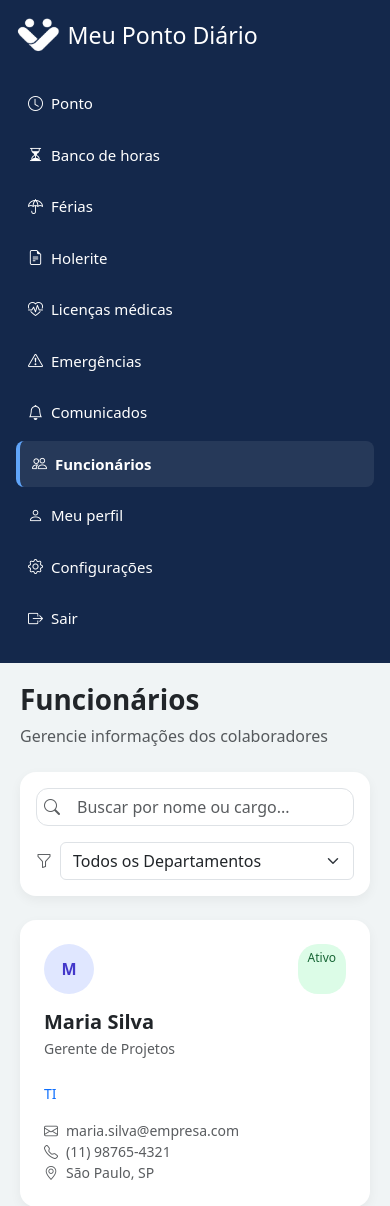
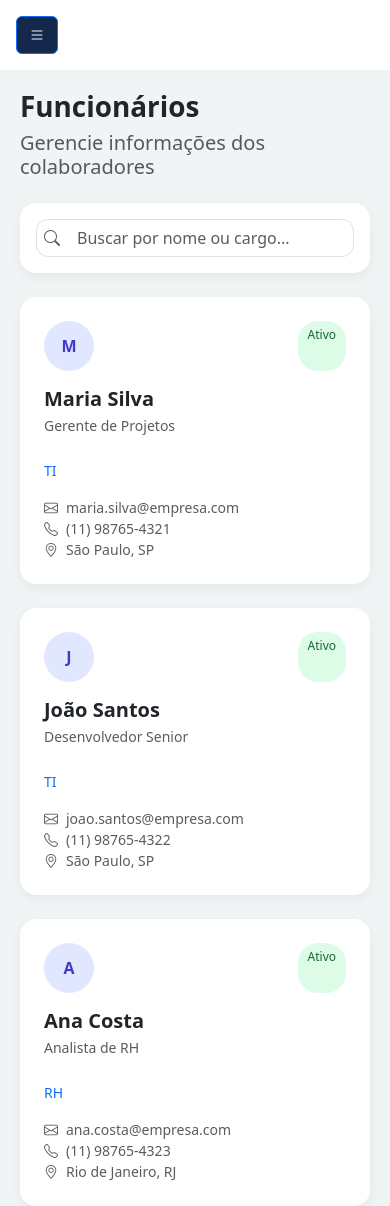
Before and after one commit to laurabrazmarquesxavier3a2/Meu-Ponto-Diario, a PHP site: page /funcionarios.php in a window 390 px wide. Shown: the top 1206 px of the page. Run offline with PHP 8.4, Linux system fonts and the light colour scheme.

Commit message:
mudei coisas

```diff
--- a/comunicados.php
+++ b/comunicados.php
@@ -95,7 +95,8 @@ $normais = array_filter($comunicados, fn($c) => !$c['fixado']);
     <div class="d-flex justify-content-between align-items-center mb-4">
         <div>
             <h1 class="fw-bold">Comunicados</h1>
-            <p class="text-muted">Avisos importantes para os funcionários</p>
+            <h5 class="text-muted mb-4">Avisos importantes para os funcionários</h5>
+            <p class="text-muted"></p>
         </div>
 
         <button class="btn btn-primary px-4 py-2">
--- a/configuracao.php
+++ b/configuracao.php
@@ -109,8 +109,6 @@
             </div>
         </div>
 
-        </div>
-
         <!-- APARÊNCIA -->
         <div class="col-md-6">
             <div class="card card-dashboard p-4 h-100">
--- a/css/style.css
+++ b/css/style.css
@@ -2,7 +2,7 @@ body {
   background-color: #D6DDDE;
 }
 
-/* SIDEBAR FIXA */
+/* SIDEBAR */
 .sidebar {
   position: fixed;
   top: 0;
@@ -14,6 +14,8 @@ body {
   display: flex;
   flex-direction: column;
   padding: 20px 10px;
+  transition: 0.3s;
+  z-index: 1000;
 }
 
 /* CONTEÚDO */
@@ -22,6 +24,7 @@ body {
   padding: 20px;
   background-color: #f0f4f5;
   min-height: 100vh;
+  transition: 0.3s;
 }
 
 /* LINKS */
@@ -43,12 +46,11 @@ body {
   background: rgba(255,255,255,0.1);
 }
 
-/* LINK ATIVO (PÁGINA ATUAL) */
+/* LINK ATIVO */
 .sidebar a.active {
   background: rgba(255, 255, 255, 0.08);
   border-left: 4px solid #60a5fa;
   font-weight: 600;
-  transition: all 0.3s ease;
 }
 
 /* LOGO */
@@ -56,14 +58,47 @@ body {
   height: 40px;
 }
 
+/* OVERLAY (FUNDO ESCURO NO MOBILE) */
+.sidebar-overlay {
+  position: fixed;
+  top: 0;
+  left: 0;
+  width: 100%;
+  height: 100%;
+  background: rgba(0,0,0,0.4);
+  display: none;
+  z-index: 999;
+}
+
+.sidebar-overlay.show {
+  display: block;
+}
+
+/* BOTÃO HAMBURGUER */
+#btnSidebar {
+  display: none;
+  background-color: #14284b;
+}
+
 /* RESPONSIVO */
 @media (max-width: 768px) {
-  .sidebar {
-    position: relative;
-    width: 100%;
-    height: auto;
+
+  /* MOSTRA BOTÃO */
+  #btnSidebar {
+    display: block;
   }
 
+  /* ESCONDE SIDEBAR */
+  .sidebar {
+    left: -250px;
+  }
+
+  /* QUANDO ABERTA */
+  .sidebar.show {
+    left: 0;
+  }
+
+  /* CONTEÚDO OCUPA TELA */
   .content {
     margin-left: 0;
   }
--- a/funcionarios.php
+++ b/funcionarios.php
@@ -3,32 +3,40 @@ $funcionarios = [
     ["nome"=>"Maria Silva","cargo"=>"Gerente de Projetos","dep"=>"TI","email"=>"maria.silva@empresa.com","tel"=>"(11) 98765-4321","local"=>"São Paulo, SP","status"=>"Ativo"],
     ["nome"=>"João Santos","cargo"=>"Desenvolvedor Senior","dep"=>"TI","email"=>"joao.santos@empresa.com","tel"=>"(11) 98765-4322","local"=>"São Paulo, SP","status"=>"Ativo"],
     ["nome"=>"Ana Costa","cargo"=>"Analista de RH","dep"=>"RH","email"=>"ana.costa@empresa.com","tel"=>"(11) 98765-4323","local"=>"Rio de Janeiro, RJ","status"=>"Ativo"],
-    ["nome"=>"Pedro Oliveira","cargo"=>"Designer UX/UI","dep"=>"Design","email"=>"pedro.oliveira@empresa.com","tel"=>"(11) 98765-4324","local"=>"São Paulo, SP","status"=>"Férias"],
+    ["nome"=>"Pedro Oliveira","cargo"=>"Designer UX/UI","dep"=>"Design","email"=>"pedro.oliveira@empresa.com","tel"=>"(11) 98765-4324","local"=>"São Paulo, SP","status"=>"Ferias"],
     ["nome"=>"Lucas Ferreira","cargo"=>"Contador","dep"=>"Financeiro","email"=>"lucas.ferreira@empresa.com","tel"=>"(11) 98765-4325","local"=>"Belo Horizonte, MG","status"=>"Ativo"],
-    ["nome"=>"Carla Mendes","cargo"=>"Analista de Marketing","dep"=>"Marketing","email"=>"carla.mendes@empresa.com","tel"=>"(11) 98765-4326","local"=>"São Paulo, SP","status"=>"Licença"],
+    ["nome"=>"Carla Mendes","cargo"=>"Analista de Marketing","dep"=>"Marketing","email"=>"carla.mendes@empresa.com","tel"=>"(11) 98765-4326","local"=>"São Paulo, SP","status"=>"Licenca"],
 ];
+
+/* CONTADORES (igual emergências) */
+$ativos = 0;
+$ferias = 0;
+$licenca = 0;
+
+foreach ($funcionarios as $f) {
+    if ($f['status'] == "Ativo") $ativos++;
+    if ($f['status'] == "Ferias") $ferias++;
+    if ($f['status'] == "Licenca") $licenca++;
+}
 ?>
 
 <!DOCTYPE html>
 <html lang="pt-br">
 <head>
 <meta charset="UTF-8">
+<meta name="viewport" content="width=device-width, initial-scale=1">
 <title>Funcionários</title>
 
 <link rel="stylesheet" href="css/style.css">
-<link href="https://cdn.jsdelivr.net/npm/bootstrap@5.3.2/dist/css/bootstrap.min.css" rel="stylesheet">
+<link href="https://cdn.jsdelivr.net/npm/bootstrap@5.3.3/dist/css/bootstrap.min.css" rel="stylesheet">
 <link href="https://cdn.jsdelivr.net/npm/bootstrap-icons/font/bootstrap-icons.css" rel="stylesheet">
 
 <style>
-
-/* PADRÃO */
 .card-dashboard {
     border-radius: 16px;
     border: none;
     box-shadow: 0 4px 12px rgba(0,0,0,0.05);
 }
-
-/* AVATAR */
 .avatar {
     width: 50px;
     height: 50px;
@@ -40,30 +48,22 @@ $funcionarios = [
     justify-content: center;
     font-weight: bold;
 }
-
-/* STATUS */
 .status {
     padding: 5px 10px;
     border-radius: 20px;
     font-size: 12px;
 }
-
 .ativo { background:#dcfce7; color:#166534; }
 .ferias { background:#fef3c7; color:#92400e; }
 .licenca { background:#fee2e2; color:#991b1b; }
-
-/* INPUT */
 .input-search {
     border-radius: 12px;
     padding-left: 40px;
 }
-
-/* HOVER */
 .card-dashboard:hover {
     transform: translateY(-3px);
     transition: 0.2s;
 }
-
 </style>
 
 </head>
@@ -74,35 +74,22 @@ $funcionarios = [
 
 <div class="content">
 
-    <!-- HEADER -->
     <h1 class="fw-bold">Funcionários</h1>
-    <p class="text-muted mb-4">Gerencie informações dos colaboradores</p>
+    <h5 class="text-muted mb-4">Gerencie informações dos colaboradores</h5>
 
-    <!-- FILTROS -->
+    <!-- FILTROS (mantido igual) -->
     <div class="card card-dashboard p-3 mb-4">
         <div class="row g-3 align-items-center">
 
-            <div class="col-md-8 position-relative">
+            <div class="position-relative">
                 <i class="bi bi-search position-absolute top-50 start-0 translate-middle-y ms-3 text-muted"></i>
                 <input type="text" class="form-control input-search" placeholder="Buscar por nome ou cargo...">
-            </div>
-
-            <div class="col-md-4 d-flex align-items-center gap-2">
-                <i class="bi bi-funnel text-muted"></i>
-                <select class="form-select">
-                    <option>Todos os Departamentos</option>
-                    <option>TI</option>
-                    <option>RH</option>
-                    <option>Design</option>
-                    <option>Financeiro</option>
-                    <option>Marketing</option>
-                </select>
             </div>
 
         </div>
     </div>
 
-    <!-- GRID -->
+    <!-- GRID (mesmo visual) -->
     <div class="row g-4">
 
         <?php foreach($funcionarios as $f): ?>
@@ -116,12 +103,14 @@ $funcionarios = [
                         <?= substr($f['nome'],0,1) ?>
                     </div>
 
-                    <span class="status
-                        <?= $f['status']=="Ativo" ? "ativo" : "" ?>
-                        <?= $f['status']=="Férias" ? "ferias" : "" ?>
-                        <?= $f['status']=="Licença" ? "licenca" : "" ?>">
-                        <?= $f['status'] ?>
-                    </span>
+                    <!-- STATUS COM LÓGICA PADRÃO -->
+                    <?php if ($f['status'] == "Ativo"): ?>
+                        <span class="status ativo">Ativo</span>
+                    <?php elseif ($f['status'] == "Ferias"): ?>
+                        <span class="status ferias">Férias</span>
+                    <?php else: ?>
+                        <span class="status licenca">Licença</span>
+                    <?php endif; ?>
 
                 </div>
 
@@ -130,11 +119,9 @@ $funcionarios = [
                 <small class="text-primary"><?= $f['dep'] ?></small>
 
                 <div class="mt-3 small text-muted">
-
                     <div><i class="bi bi-envelope me-2"></i><?= $f['email'] ?></div>
                     <div><i class="bi bi-telephone me-2"></i><?= $f['tel'] ?></div>
                     <div><i class="bi bi-geo-alt me-2"></i><?= $f['local'] ?></div>
-
                 </div>
 
             </div>
@@ -146,5 +133,7 @@ $funcionarios = [
 
 </div>
 
+<script src="https://cdn.jsdelivr.net/npm/bootstrap@5.3.3/dist/js/bootstrap.bundle.min.js"></script>
+
 </body>
 </html>
--- a/sidebar.php
+++ b/sidebar.php
@@ -2,7 +2,16 @@
 $pagina = basename($_SERVER['PHP_SELF']);
 ?>
 
-<div class="sidebar p-3 fs-5 d-flex flex-column">
+<!-- BOTÃO MOBILE -->
+<button class="btn btn-primary d-md-none m-3" id="btnSidebar">
+    <i class="bi bi-list"></i>
+</button>
+
+<!-- OVERLAY (fundo escuro) -->
+<div class="sidebar-overlay" id="sidebarOverlay"></div>
+
+<!-- SIDEBAR -->
+<div class="sidebar p-3 fs-5 d-flex flex-column" id="sidebar">
 
     <!-- TOPO -->
     <div>
@@ -60,5 +69,21 @@ $pagina = basename($_SERVER['PHP_SELF']);
         </a>
 
     </div>
+</div>
 
-</div>
+<!-- SCRIPT -->
+<script>
+const sidebar = document.getElementById("sidebar");
+const btn = document.getElementById("btnSidebar");
+const overlay = document.getElementById("sidebarOverlay");
+
+btn.addEventListener("click", () => {
+    sidebar.classList.toggle("show");
+    overlay.classList.toggle("show");
+});
+
+overlay.addEventListener("click", () => {
+    sidebar.classList.remove("show");
+    overlay.classList.remove("show");
+});
+</script>
```
Also changed, not shown: emergencias.php (+13 -8 lines).
